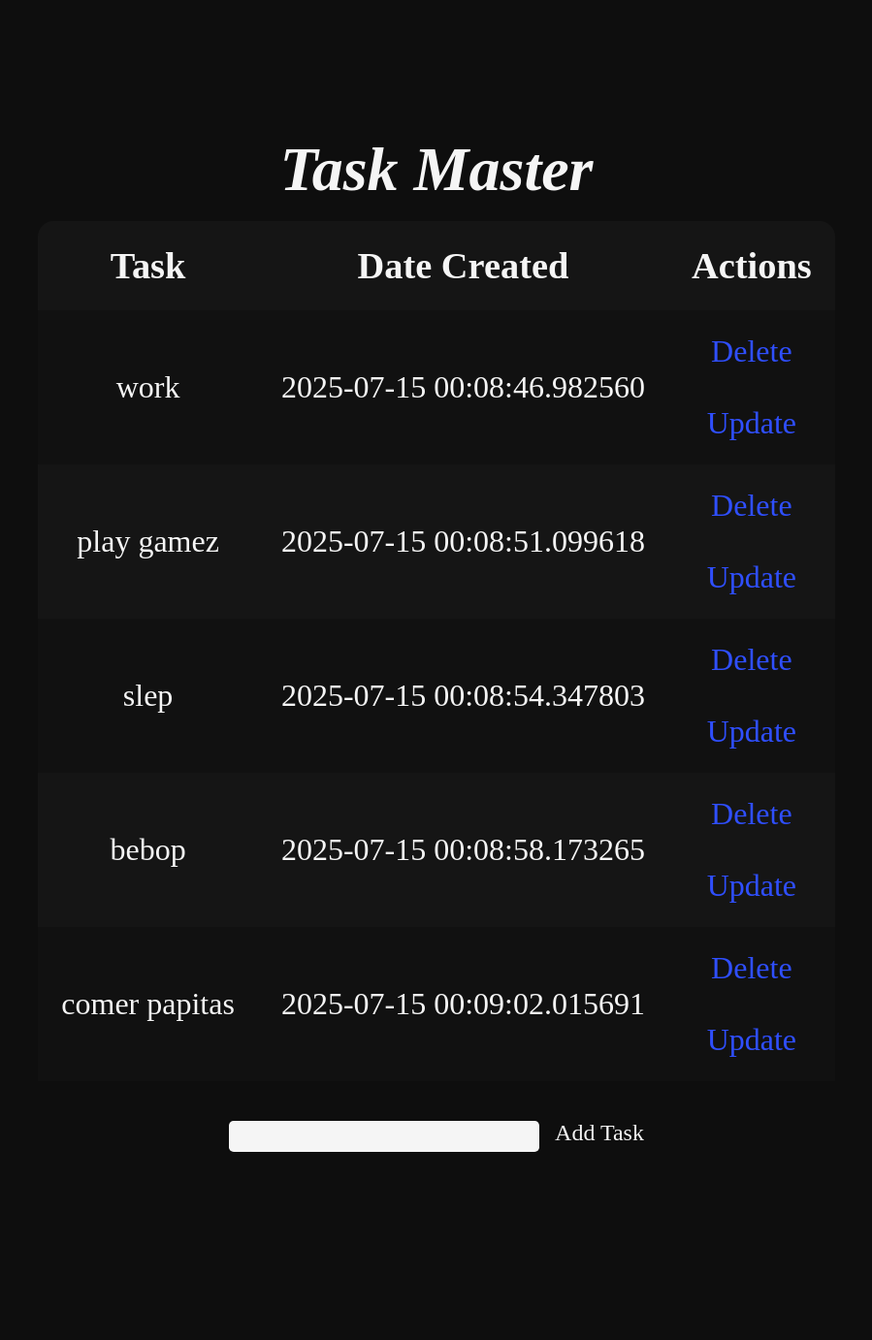
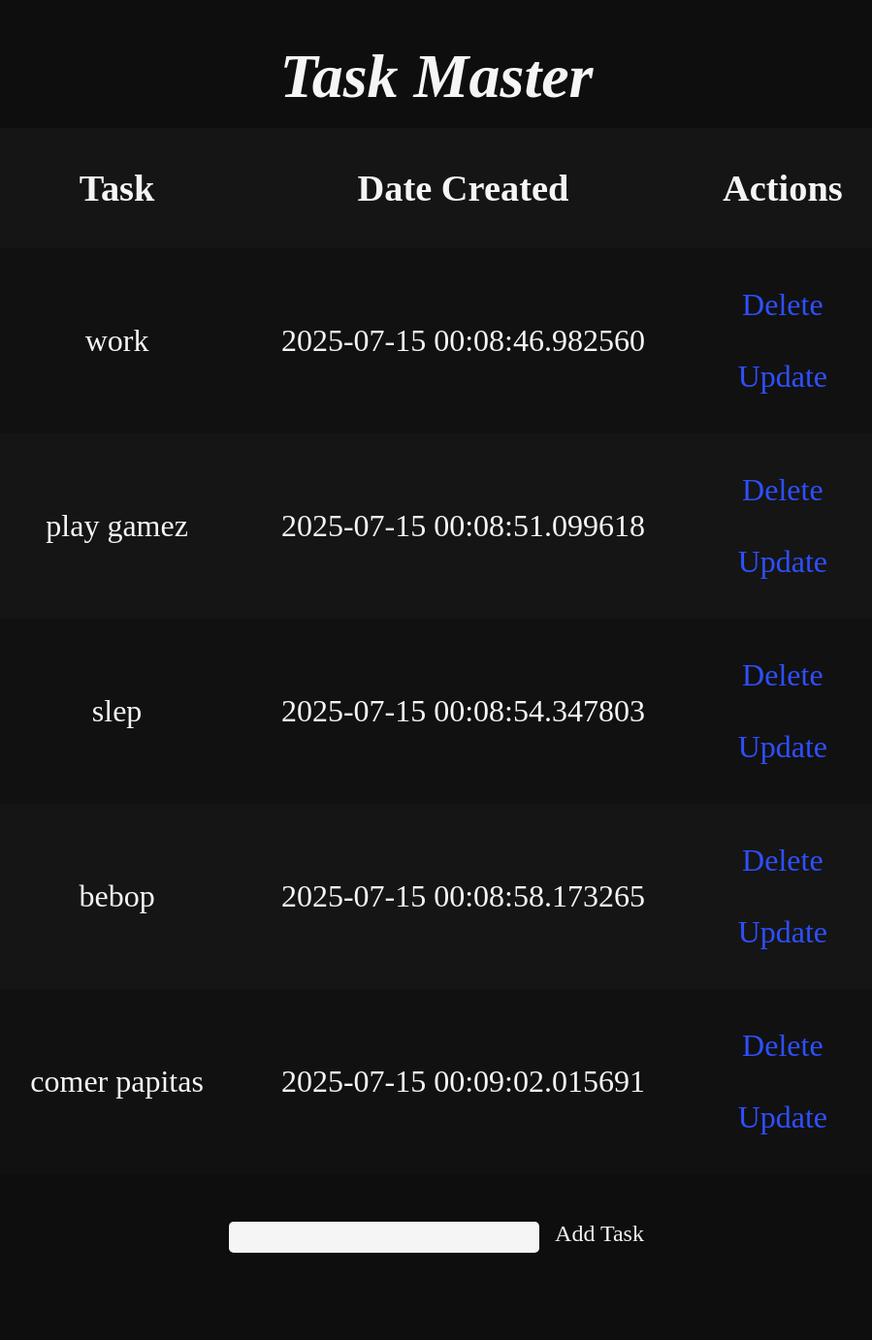
Before and after one commit to GabrielCruz45/firstYTB_FlaskTutorial, a Flask app: page / in a window 1280 px wide. Shown: the whole page at 97% size, without its empty margins (190-1089 px from the left). Before the commit the page ends 1188 px from the top, so only its background shows below. Run offline with Flask 3, Linux system fonts and the light colour scheme.

Commit message:
final (until now) edits to styles.css

```diff
--- a/task_tracker/static/css/styles.css
+++ b/task_tracker/static/css/styles.css
@@ -5,8 +5,9 @@
 }
 
 
+
+
 body {
-    /* border: 1px solid white; */
     background-color: #0e0e0e;
     color: whitesmoke;
     font-family: 'Times New Roman', Times, serif;
@@ -17,14 +18,13 @@ body {
 }
 
 .container {
-    height: 99vh;
+    /* height: 1fr; */
     width: 100%;
     padding: 10px;
 }
 
 
 .content {
-    /* border: 1px solid tomato; */
     display: grid;
     grid-template-columns: 1fr;
     grid-template-rows: repeat(3, auto);
@@ -34,18 +34,23 @@ body {
 }
 
 
+
+
 h1 {
     grid-area: 1/1/1/1;
     text-align: center;
-    padding-top: 8rem;
+    padding-top: 2rem;
     padding-bottom: 1rem;
     font-style: italic;
 }
 
 h2 {
-    padding-bottom: 0;
+    padding-top: 3rem;
+    padding-bottom: 3rem;
     grid-area: 2/1/2/1;
 }
+
+
 
 
 table {
@@ -53,7 +58,6 @@ table {
     grid-area: 2/1/2/1;
     text-align: center;
     border-collapse: collapse;
-    border-radius: 1rem;
 }
 
 th {
@@ -61,13 +65,20 @@ th {
 }
 
 tr, td, th {
-    padding: 1.5rem;
+    padding: 2.5rem;
+}
+
+tr th {
+    background-color: rgb(21, 21, 21);
+}
+
+tr th:hover {
+    background-color: rgb(21, 21, 21);
 }
 
 tr:nth-child(even) {
     background-color: rgb(17, 17, 17);
 }
-
 
 tr:hover {
     background-color: rgb(26, 26, 26);
@@ -81,8 +92,11 @@ tr:last-child:hover {
     border-radius: 0 0 0 1rem;
 }
 
+
+
+
 form {
-    padding-top: 2rem;
+    padding-top: 2.5rem;
     padding-bottom: 5rem;
     grid-area: 3/1/3/1;
     text-align: center;
@@ -101,7 +115,6 @@ input[type=text] {
     height: 2rem;
     width: 20rem;
     text-indent: 0.5rem;
-
 }
 
 input[type=text]:hover {
@@ -133,6 +146,8 @@ input[type=submit]:hover {
     border: none;
 }
 
+
+
 a {
     text-decoration: none;
 }
@@ -148,7 +163,3 @@ a .delete:hover {
 a, a:visited {
     color: rgb(47, 79, 255);
 }
-
-
-
-/* media query */
```
Also changed, not shown: README.md, instance/test.db.
